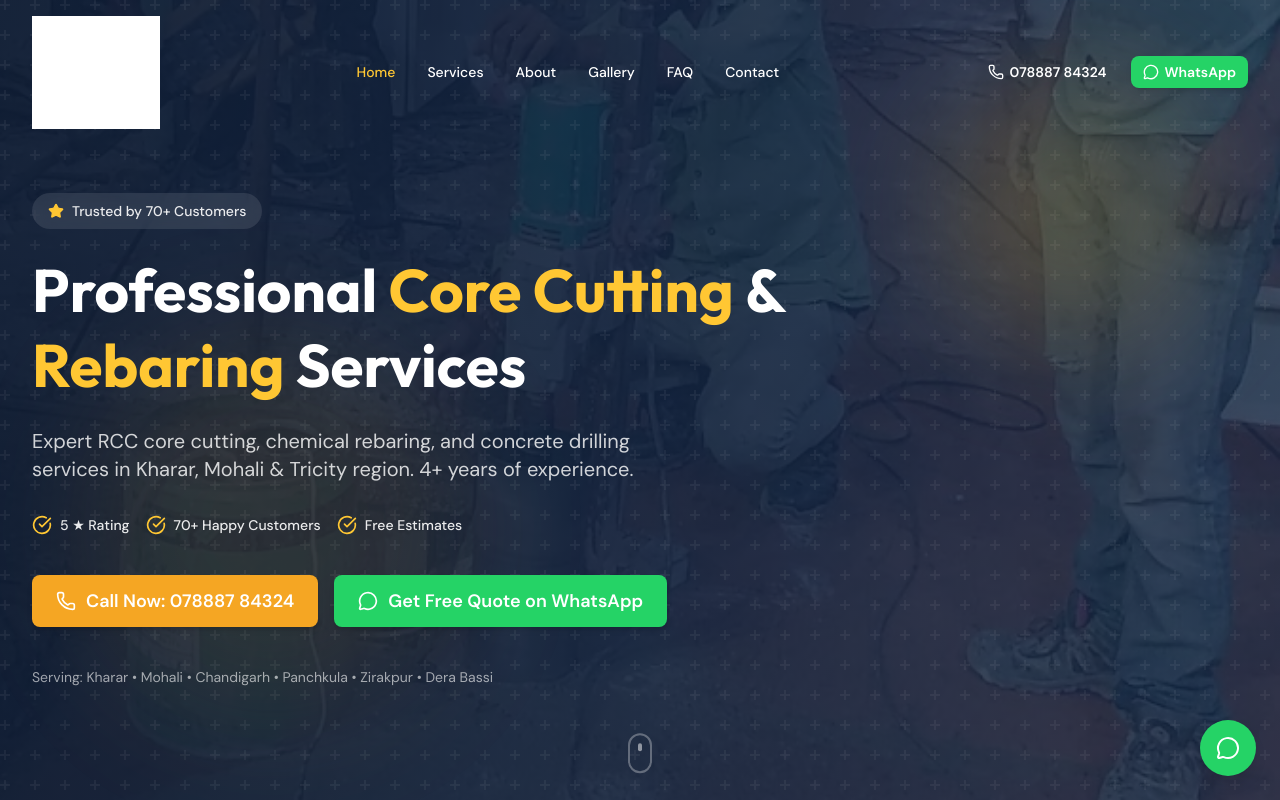
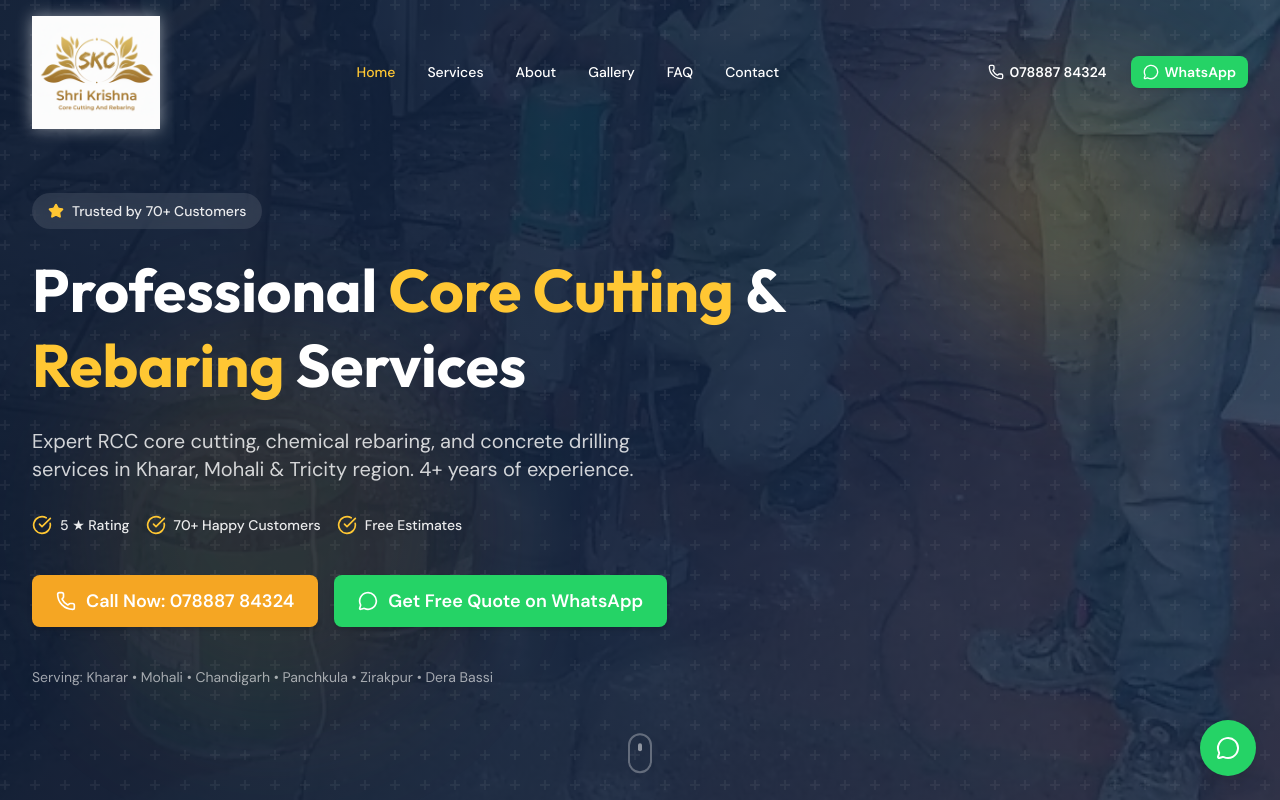
Before and after one commit to bhuve1996/shrikrishnawebsite, a Next.js app: page / in a window 1280 px wide. Shown: the top 800 px of the page. Built offline with nearby package versions, Linux system fonts and the light colour scheme.

Commit message:
fix: Replace logo invert filter with drop shadow for dark backgrounds
The brightness-0 invert filter was causing the logo to appear as a white box.
Now using drop-shadow for visibility on dark backgrounds instead.

```diff
--- a/src/components/layout/Logo.tsx
+++ b/src/components/layout/Logo.tsx
@@ -27,7 +27,8 @@ export function Logo({ variant = 'default', size = 'md', className }: LogoProps)
         height={height}
         className={cn(
           'transition-transform duration-300 group-hover:scale-105',
-          variant === 'light' && 'brightness-0 invert'
+          // Add drop shadow for visibility on dark backgrounds
+          variant === 'light' && 'drop-shadow-[0_0_8px_rgba(255,255,255,0.5)]'
         )}
         priority
       />
```
